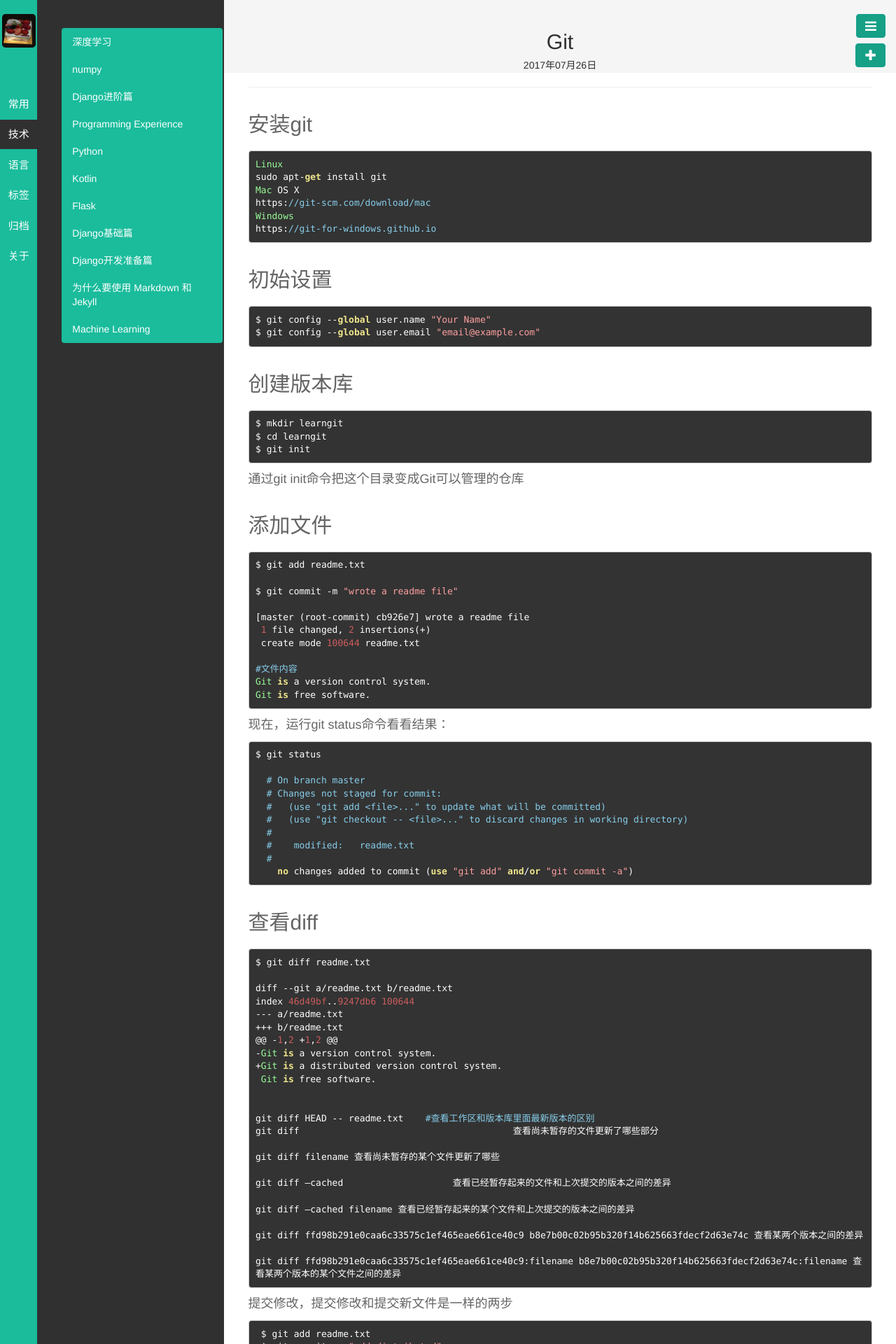
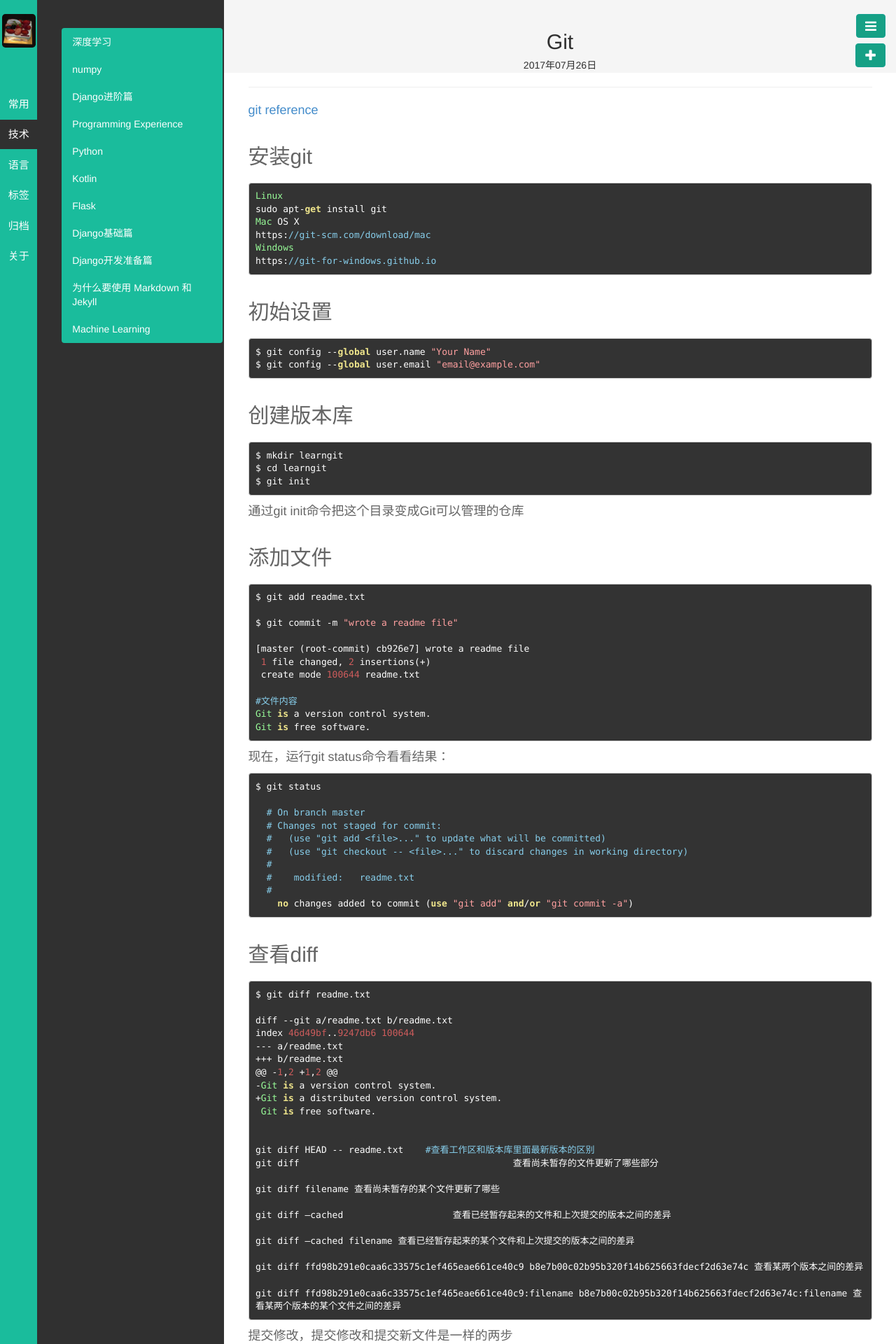
Before and after one commit to kyoyo/kyoyo.github.io, a Jekyll site: the page built from _posts/常用/2017-07-26-Git.md, in a window 1280 px wide. Shown: the top 1920 px of the page at 70% size. Built offline with Jekyll 4.4.1, drawn with Linux system fonts in a browser that asks for light colours; Markdown is read by kramdown in place of the engine named in the settings.

Commit message:
Update 2017-07-26-Git.md

````diff
--- a/_posts/常用/2017-07-26-Git.md
+++ b/_posts/常用/2017-07-26-Git.md
@@ -6,6 +6,8 @@ tags: Git
 keywords:
 description:
 ---
+
+[git reference](https://git-scm.com/docs)
 
 ## 安装git
 ```
````
